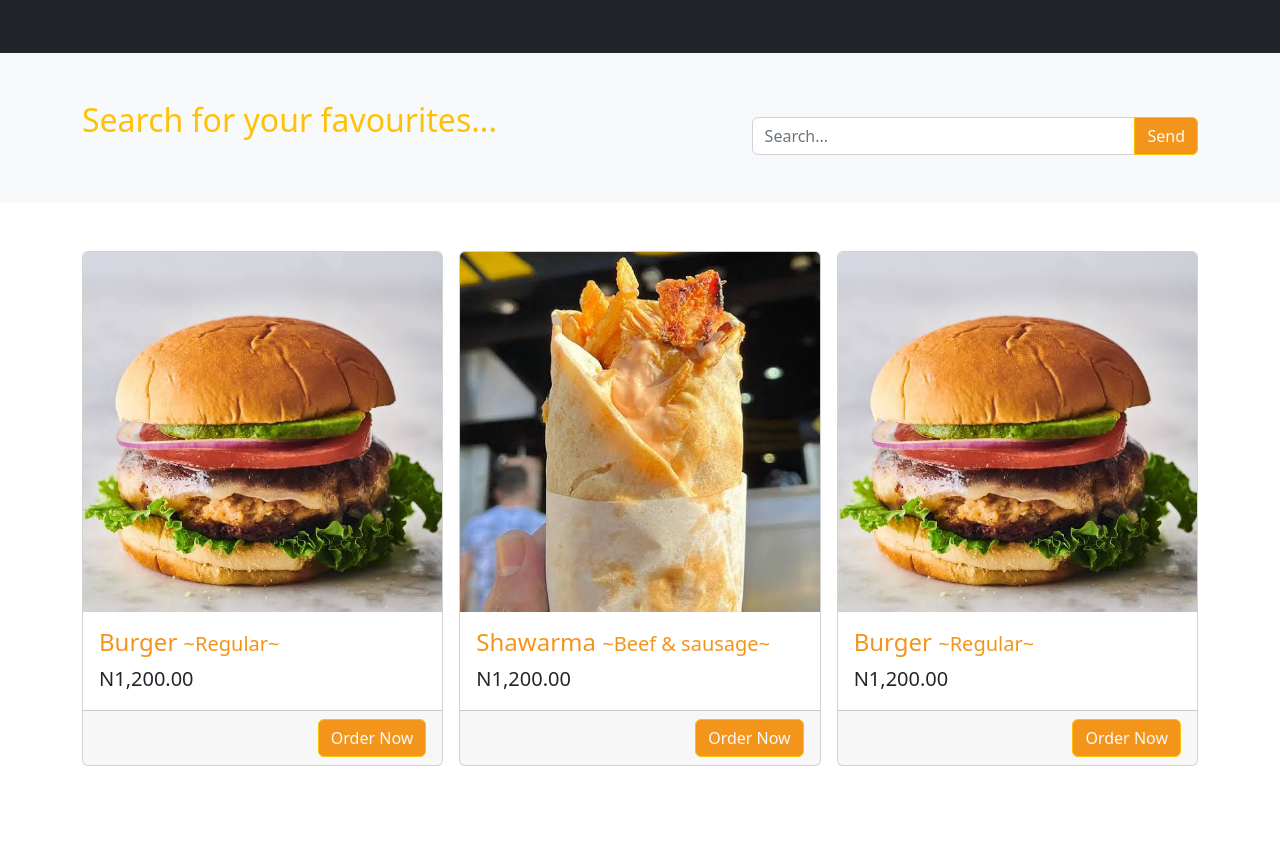
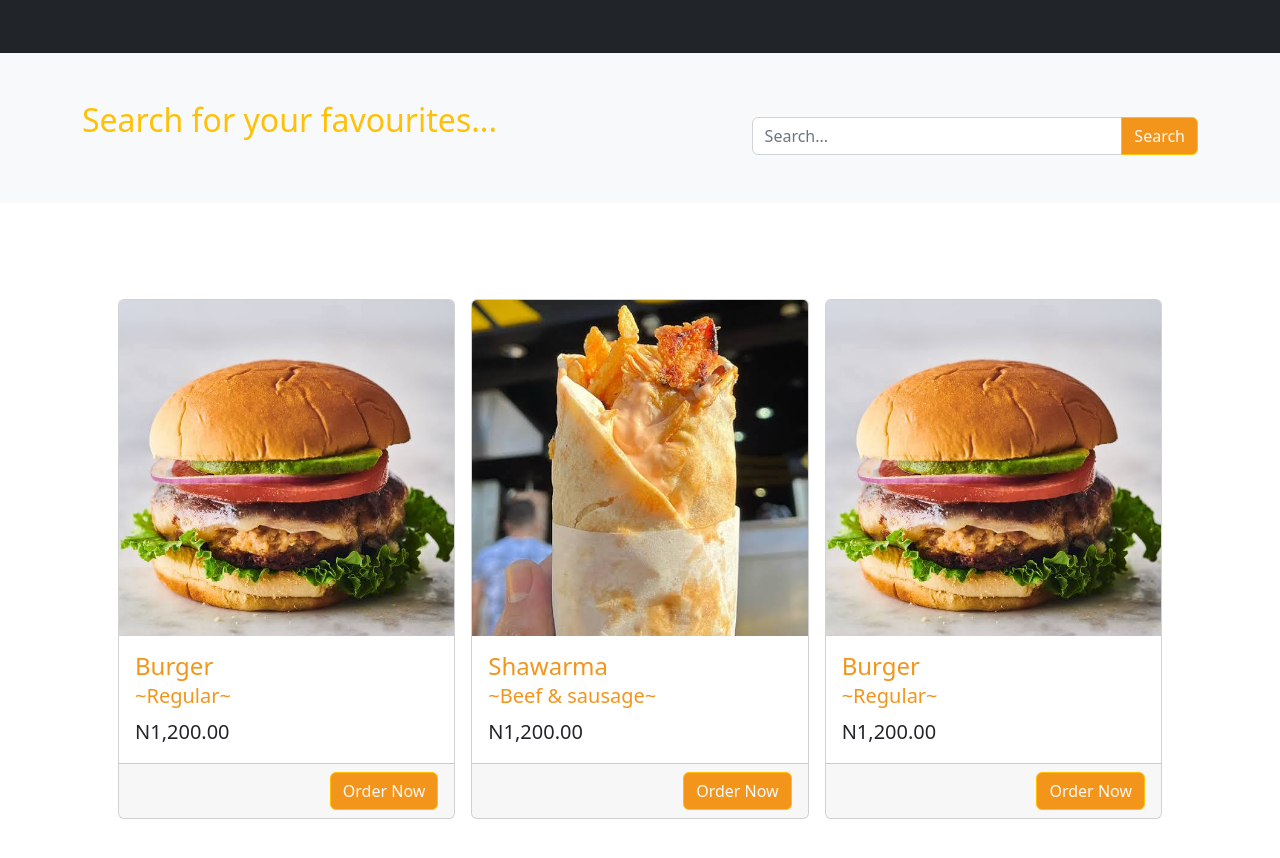
Before and after one commit to Officialibn1/Shawarmania, a React (Create React App) app: page / in a window 1280 px wide. Shown: the part 408-1266 px from the top of the page. Before the commit the page ends 1174 px from the top, so only its background shows below. Built offline with nearby package versions, Linux system fonts and the light colour scheme.

Commit message:
Modifies some files

```diff
--- a/src/Components/Nav.jsx
+++ b/src/Components/Nav.jsx
@@ -16,7 +16,7 @@ const Nav = () => {
                 </button>
 
                 {/* Navbar Links */}
-                <div id='navMenu' className="collapse navbar-collapse text-sm-center">
+                <div id='navMenu' className="collapse navbar-collapse text-center">
                     <ul className="navbar-nav ms-auto">
                         <li className="nav-item active"><a className='nav-link' href="#home">Home</a></li>
                         <li className="nav-item"><a className='nav-link' href="#search">Search</a></li>
--- a/src/Components/Search.jsx
+++ b/src/Components/Search.jsx
@@ -7,7 +7,7 @@ const Search = () => {
                 <h2 className='text-warning fw-light'>Search for your favourites...</h2>
                 <div className="input-group inputGroup mt-3">
                     <input type="search" className="form-control" placeholder='Search...' />
-                    <button className="btn btn-warning text-light">Send</button>
+                    <button className="btn btn-warning text-light">Search</button>
                 </div>
             </div>
         </section>
--- a/src/Components/ShawarmaList.jsx
+++ b/src/Components/ShawarmaList.jsx
@@ -2,13 +2,13 @@ import React from 'react';
 
 const ShawarmaList = () => {
     return (
-        <div className='container' id='services'>
+      <div className='container p-5' id='services'>
         <div class="row row-cols-1 row-cols-md-2 row-cols-lg-3 g-3">
           <div class="col">
             <div class="card">
               <img src="./images/burger6.jpeg" class="card-img-top bg-light" alt="..." />
               <div class="card-body">
-              <h4 class="card-title Text">Burger <span className='lead'> ~Regular~</span></h4>
+                <h4 class="card-title Text">Burger <br /><span className='lead'>~Regular~</span></h4>
                 <p class="card-text lead">N1,200.00</p>
               </div>
               <div className="card-footer text-end">
@@ -20,7 +20,7 @@ const ShawarmaList = () => {
             <div class="card">
               <img src="./images/shawarma.jpeg" class="card-img-top bg-light" alt="..." />
               <div class="card-body">
-              <h4 class="card-title Text">Shawarma <span className='lead'> ~Beef & sausage~</span></h4>
+                <h4 class="card-title Text">Shawarma <br /><span className='lead'>~Beef & sausage~</span></h4>
                 <p class="card-text lead">N1,200.00</p>
               </div>
               <div className="card-footer text-end">
@@ -32,7 +32,7 @@ const ShawarmaList = () => {
             <div class="card">
               <img src="./images/burger6.jpeg" class="card-img-top bg-light" alt="..." />
               <div class="card-body">
-              <h4 class="card-title Text">Burger <span className='lead'> ~Regular~</span></h4>
+                <h4 class="card-title Text">Burger <br /><span className='lead'>~Regular~</span></h4>
                 <p class="card-text lead">N1,200.00</p>
               </div>
               <div className="card-footer text-end">
```
Lines whose indentation alone changed are shown as unchanged.
